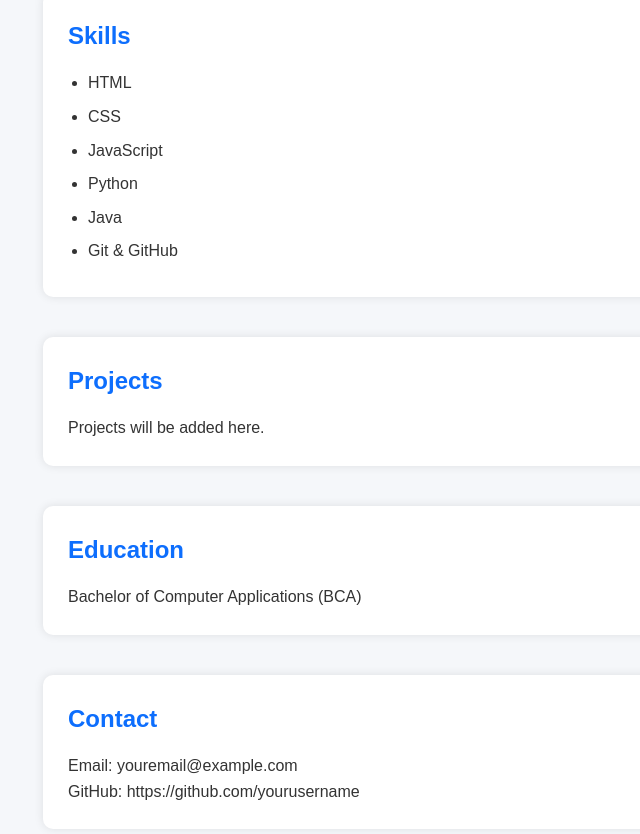
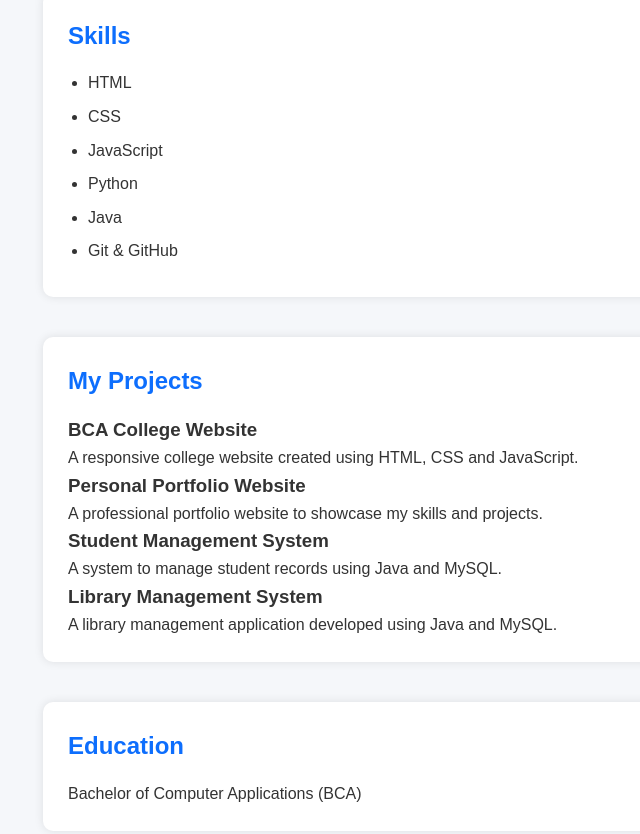
Before and after one commit to smita350-crypto/Personal-Portfolio-Website-, a plain HTML site: page index.html in a window 1280 px wide. Shown: the part 481-1315 px from the top of the page, without its empty margins (85-725 px from the left). Drawn offline with Linux system fonts and the light colour scheme.

Commit message:
Update index.html

```diff
--- a/index.html
+++ b/index.html
@@ -44,8 +44,36 @@
     </section>
 
     <section id="projects">
-        <h2>Projects</h2>
-        <p>Projects will be added here.</p>
+    <h2>My Projects</h2>
+
+    <div class="project-card">
+        <h3>BCA College Website</h3>
+        <p>
+            A responsive college website created using HTML, CSS and JavaScript.
+        </p>
+    </div>
+
+    <div class="project-card">
+        <h3>Personal Portfolio Website</h3>
+        <p>
+            A professional portfolio website to showcase my skills and projects.
+        </p>
+    </div>
+
+    <div class="project-card">
+        <h3>Student Management System</h3>
+        <p>
+            A system to manage student records using Java and MySQL.
+        </p>
+    </div>
+
+    <div class="project-card">
+        <h3>Library Management System</h3>
+        <p>
+            A library management application developed using Java and MySQL.
+        </p>
+    </div>
+
     </section>
 
     <section id="education">
```
